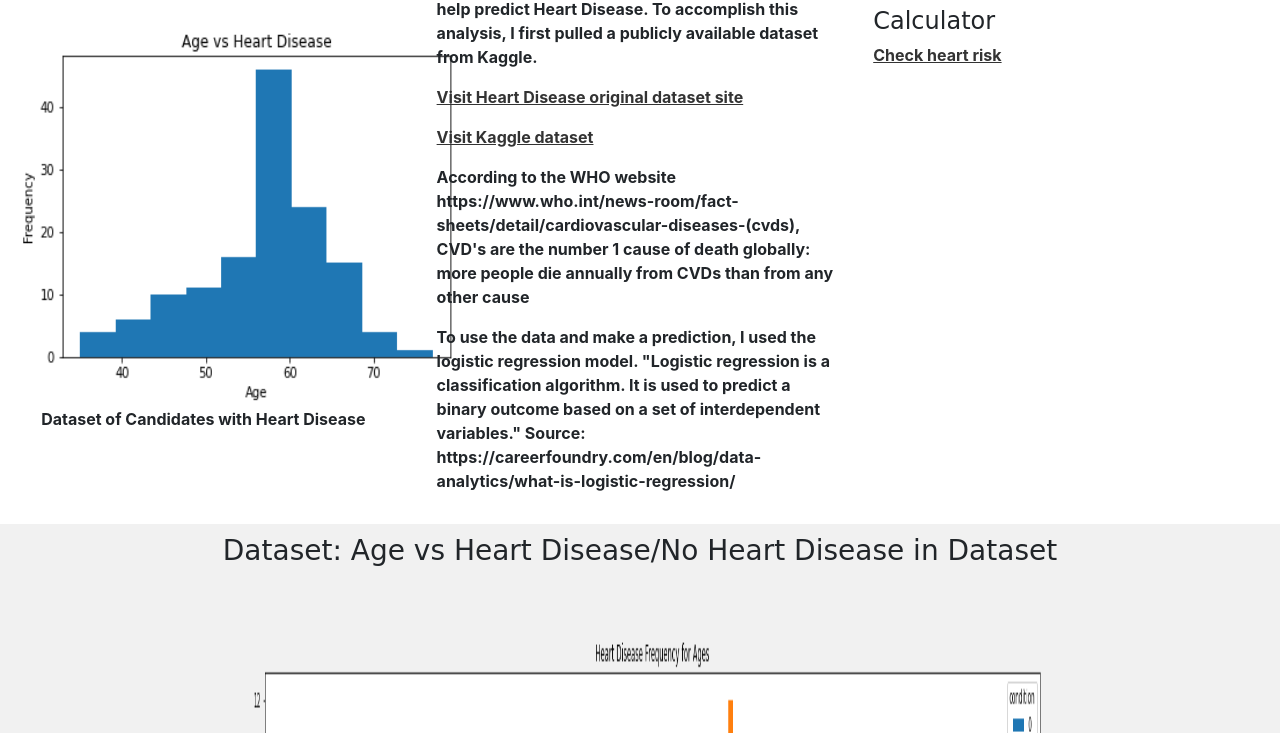
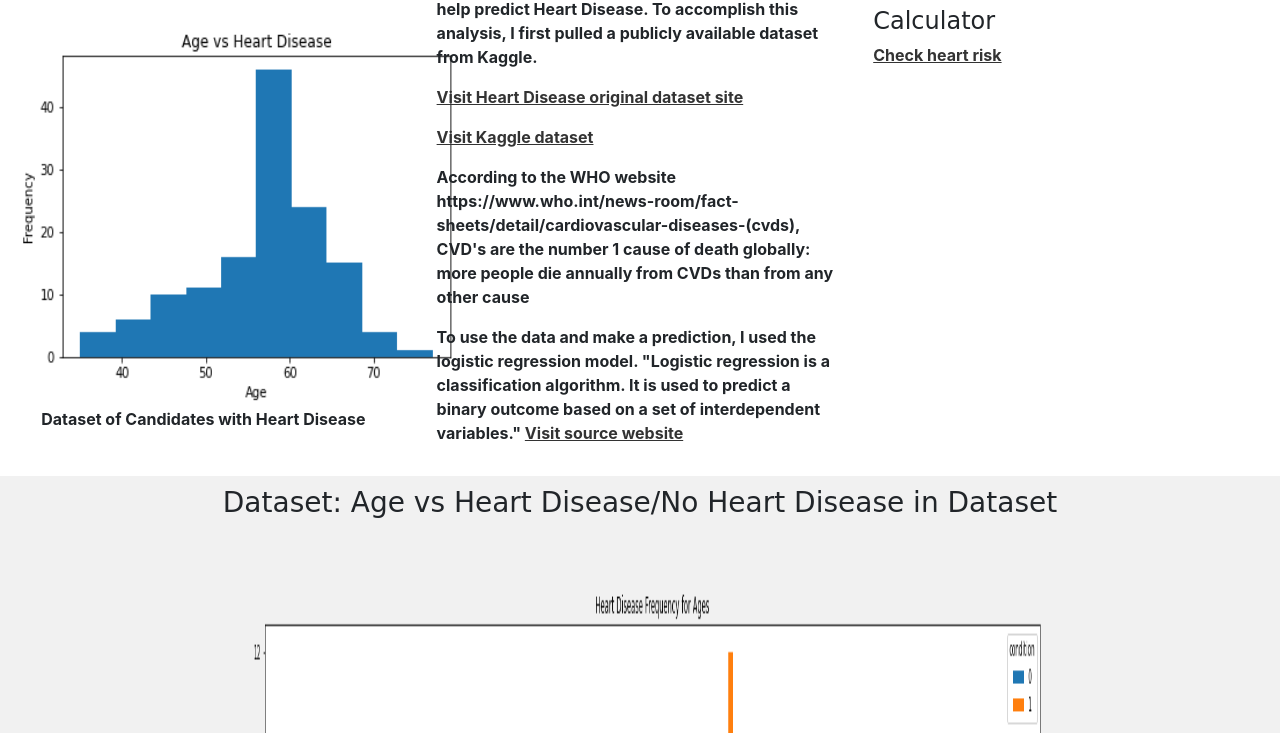
Before and after one commit to gmcglinn41/Project-3---Heart-Disease, a Flask app: page / in a window 1280 px wide. Shown: the part 422-1155 px from the top of the page. Run offline with Flask 2, Linux system fonts and the light colour scheme; parts of the project's set-up code (start-up, migrations or seed data) failed here and were passed over; some libraries are stand-ins or nearby versions; some web fonts are replaced.

Commit message:
update link

```diff
--- a/templates/index.html
+++ b/templates/index.html
@@ -126,13 +126,17 @@ body {
 
    <p>To use the data and make a prediction, I used the logistic regression model.  "Logistic regression is a classification algorithm.
      It is used to predict a binary outcome based on a set of interdependent variables."
-     Source: https://careerfoundry.com/en/blog/data-analytics/what-is-logistic-regression/ </p>
+     <a href= "https://careerfoundry.com/en/blog/data-analytics/what-is-logistic-regression">Visit source website</a>
+     </p>
      </div>
 
   <div class="column">
     <h3>Check to see if you have Heart Disease</h3>
     <h4>Calculator</h4>
     <a href='https://heartdiseasegail.herokuapp.com/heart-calculator'>Check heart risk</a>
+
+
+
 </div>
 
 </div>
```
